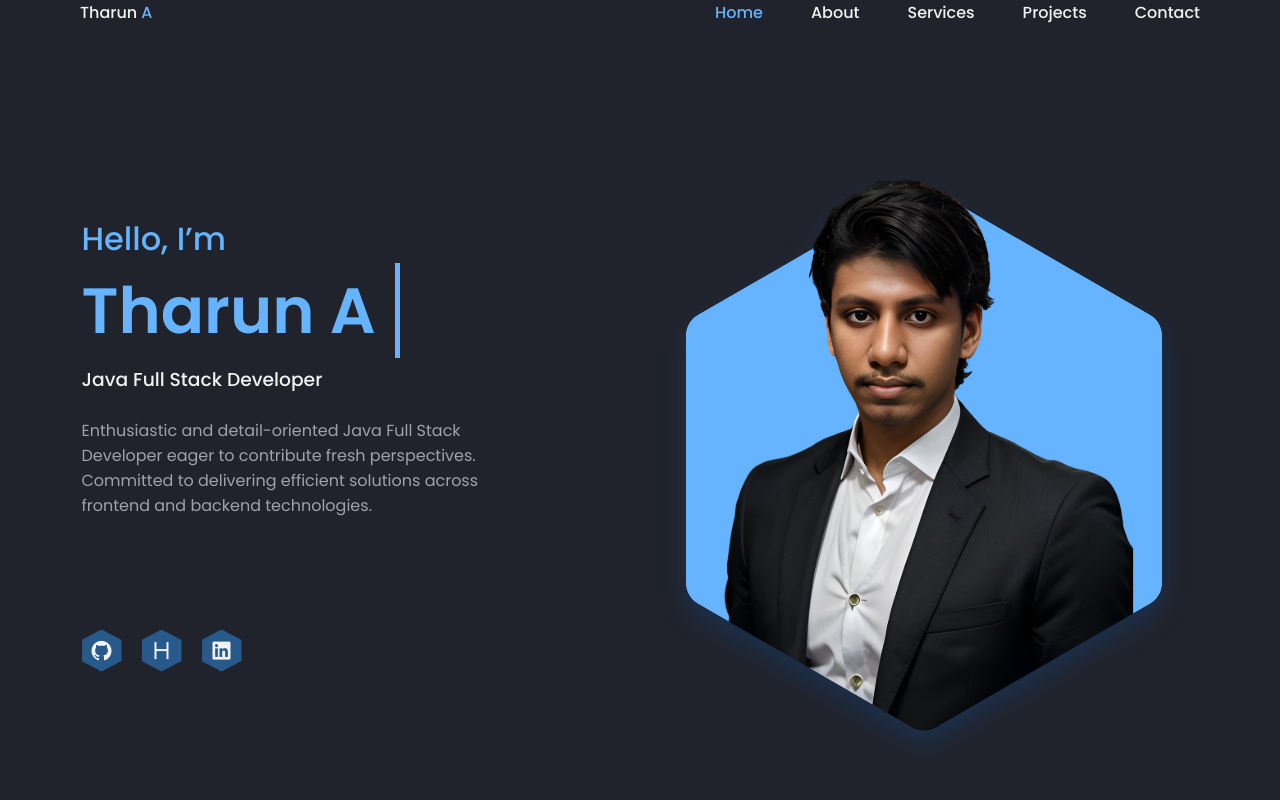
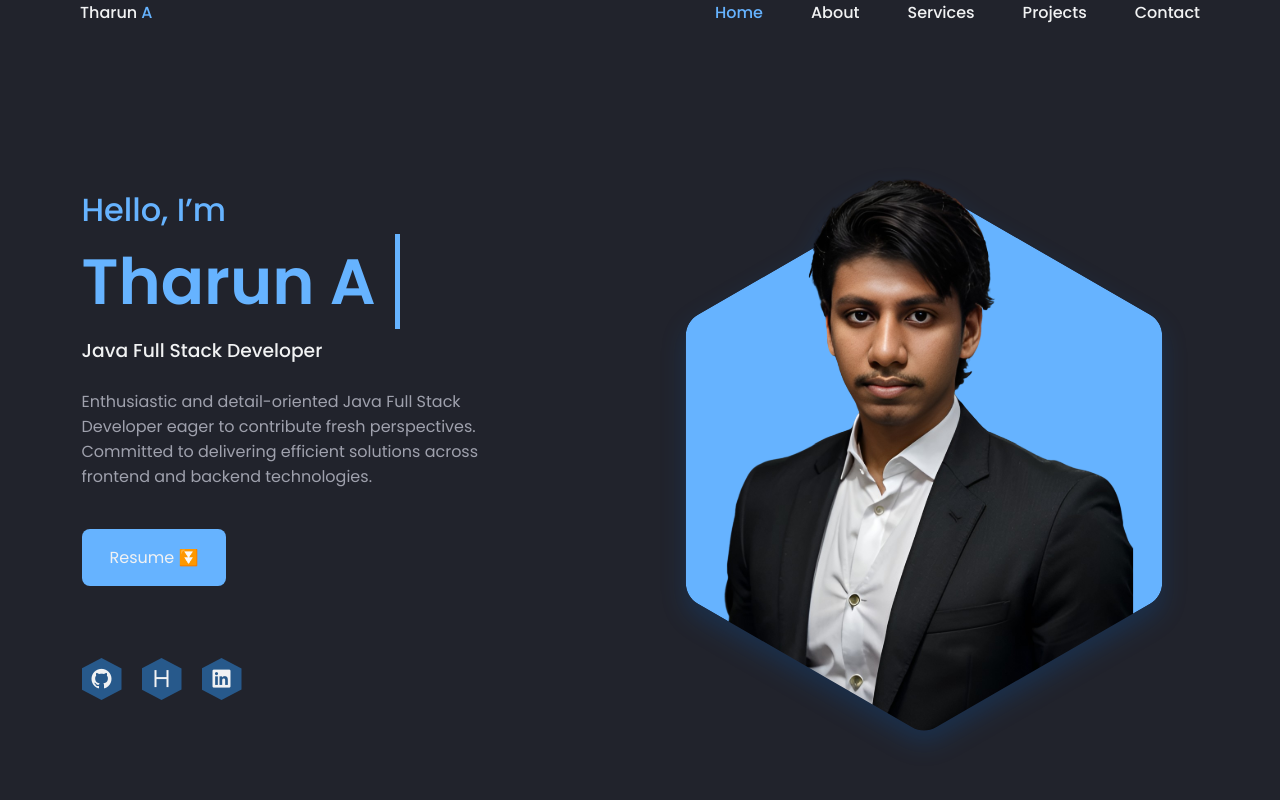
Before and after one commit to TharunA777/portfolio-website, a plain HTML site: page index.html in a window 1280 px wide. Shown: the top 800 px of the page. Drawn offline with nearby package versions, Linux system fonts and the light colour scheme.

Commit message:
Update index.html

```diff
--- a/index.html
+++ b/index.html
@@ -79,7 +79,7 @@
                         Committed to delivering efficient solutions across frontend and backend technologies.
                      </p>
 
-                    <!-- <a href="resume/TharunA  Updated.pdf" download="" class="button">Resume ⏬</a> -->
+                     <a href="resume/TharunA  Updated.pdf" download="" class="button">Resume ⏬</a>
                   </div>
 
                   <div class="home__social">
```
